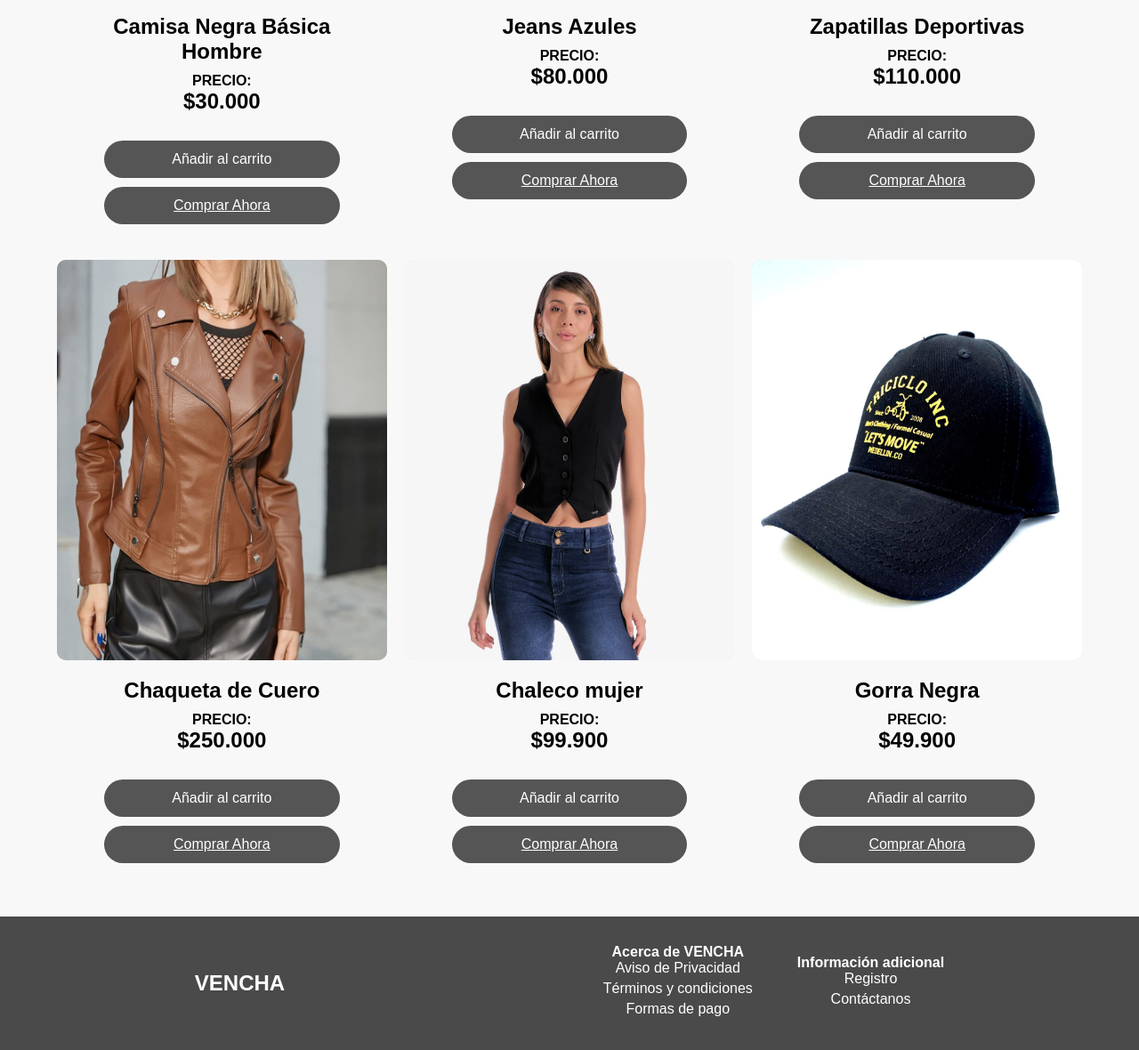
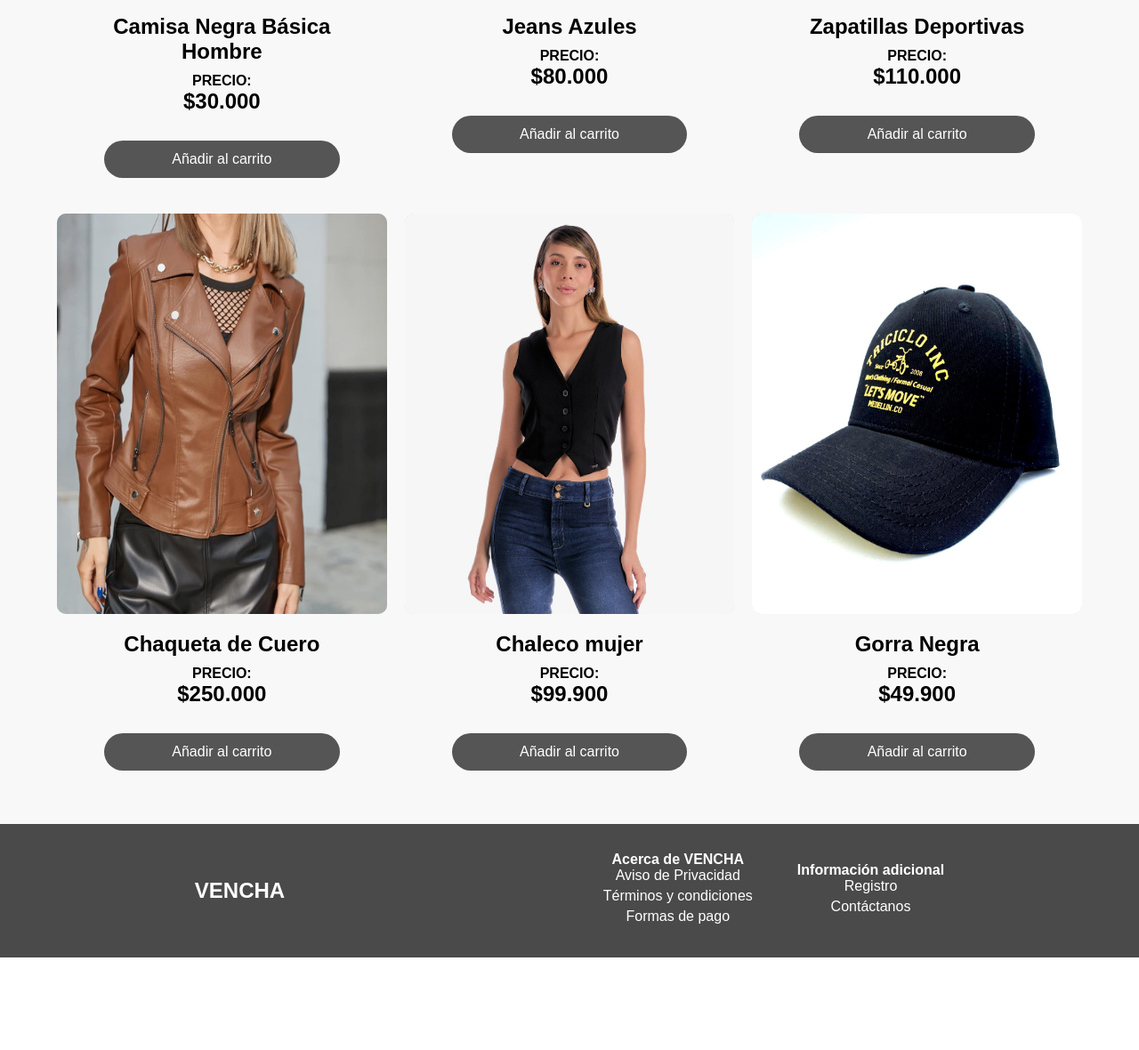
Before and after one commit to ItsMeZeVas/Vencha_Grupo_1_Tecnologias, a PHP site: page /PagProductos.html in a window 1280 px wide. Shown: the part 556-1736 px from the top of the page at 89% size. After the commit the page ends 1632 px from the top, so only its background shows below. Run offline with PHP 8.4, Linux system fonts and the light colour scheme.

Commit message:
correccion botones paginas de productos

```diff
--- a/PagProductos.css
+++ b/PagProductos.css
@@ -62,7 +62,6 @@ body {
     transform: scale(1.1);
 }
 
-/* === ESTILOS PARA BUSCADOR CON LUPA === */
 .search-wrapper {
     position: relative;
     display: flex;
@@ -149,11 +148,6 @@ body {
     color: white;
 }
 
-.buy-button {
-    background:#555555;
-    color: white;
-}
-
 .cart-button:hover{
     background-color: black;
 }
@@ -180,16 +174,6 @@ body {
     from { opacity: 0; transform: translateY(10px); }
     to { opacity: 1; transform: translateY(0); }
 }
-
-.buy-button:hover{
-    background-color: black;
-}
-.buy-button:active{
-    background-color: white;
-    color: black;
-    border: 1px solid #ddd;
-}
-
 
 
 .product-list {
--- a/PagProductos.html
+++ b/PagProductos.html
@@ -32,7 +32,7 @@
 
     <main class="product-list" id="product-list">
         <!-- Productos en el .js-->
-         <script src="scriptSearch.js"></script>
+         <script src="scriptSearchhombre.js"></script>
     </main>
 
     <footer class="footer">
--- a/PagProductos.js
+++ b/PagProductos.js
@@ -25,7 +25,6 @@ document.addEventListener("DOMContentLoaded", function () {
                 <p class="product-price-label">PRECIO:</p>
                 <p class="product-price">${product.price}</p>
                 <button class="cart-button">Añadir al carrito</button>
-                <a href="cart.html"class="buy-button">Comprar Ahora</a>
             </div>
         `;
 
--- a/PagProductosHombre.js
+++ b/PagProductosHombre.js
@@ -21,9 +21,8 @@ document.addEventListener("DOMContentLoaded", function () {
             <div class="product-details">
                 <h2 class="product-name">${product.name}</h2>
                 <p class="product-price-label">PRECIO:</p>
-                <p class="product-price">${product.price}</p>
+                <h3 class="product-price">${product.price}</h3>
                 <button class="cart-button">Añadir al carrito</button>
-                <a href="cart.html" class="buy-button">Comprar Ahora</a>
             </div>
         `;
 
--- a/PagProductosMujer.js
+++ b/PagProductosMujer.js
@@ -23,7 +23,6 @@ document.addEventListener("DOMContentLoaded", function () {
                 <p class="product-price-label">PRECIO:</p>
                 <p class="product-price">${product.price}</p>
                 <button class="cart-button">Añadir al carrito</button>
-                <a href="cart.html" class="buy-button">Comprar Ahora</a>
             </div>
         `;
 
```
Also changed, not shown: PagProductosHombre.css (+3 -16 lines), PagProductosMujer.css (+4 -17 lines).
